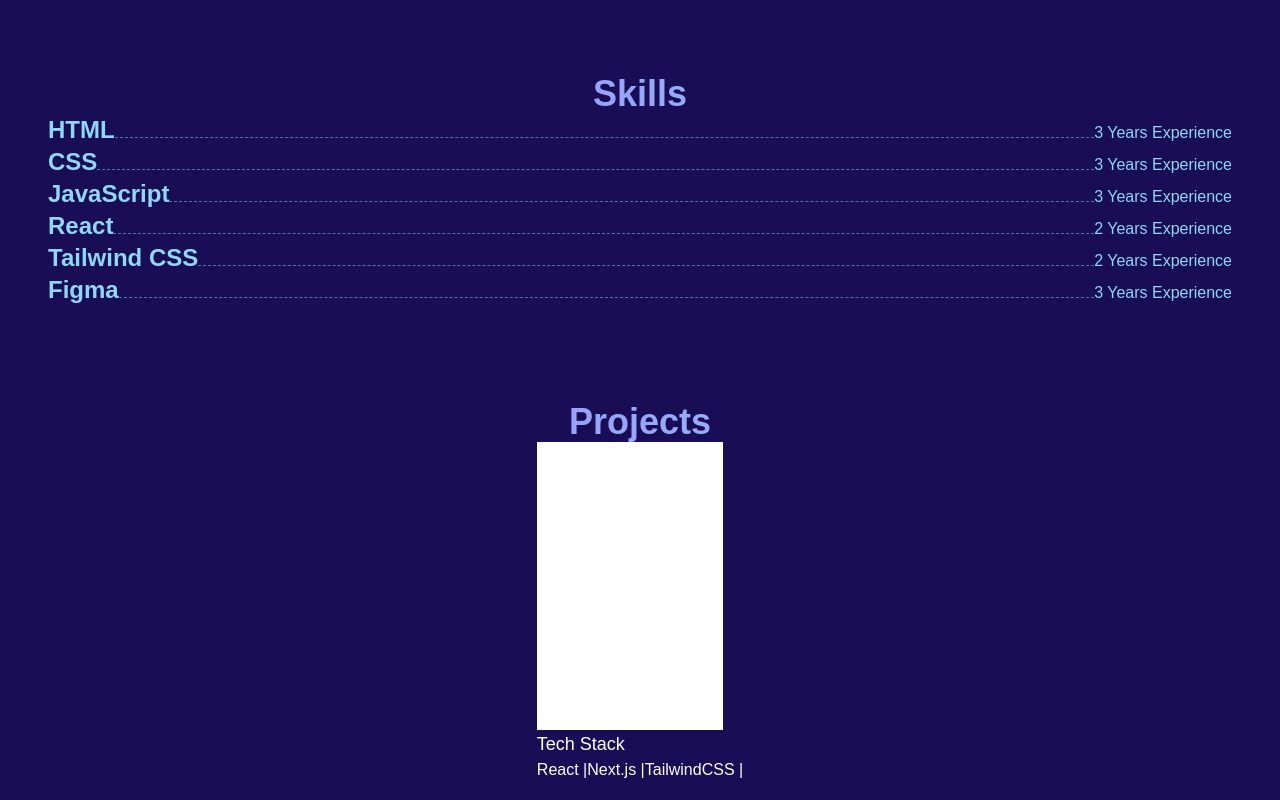
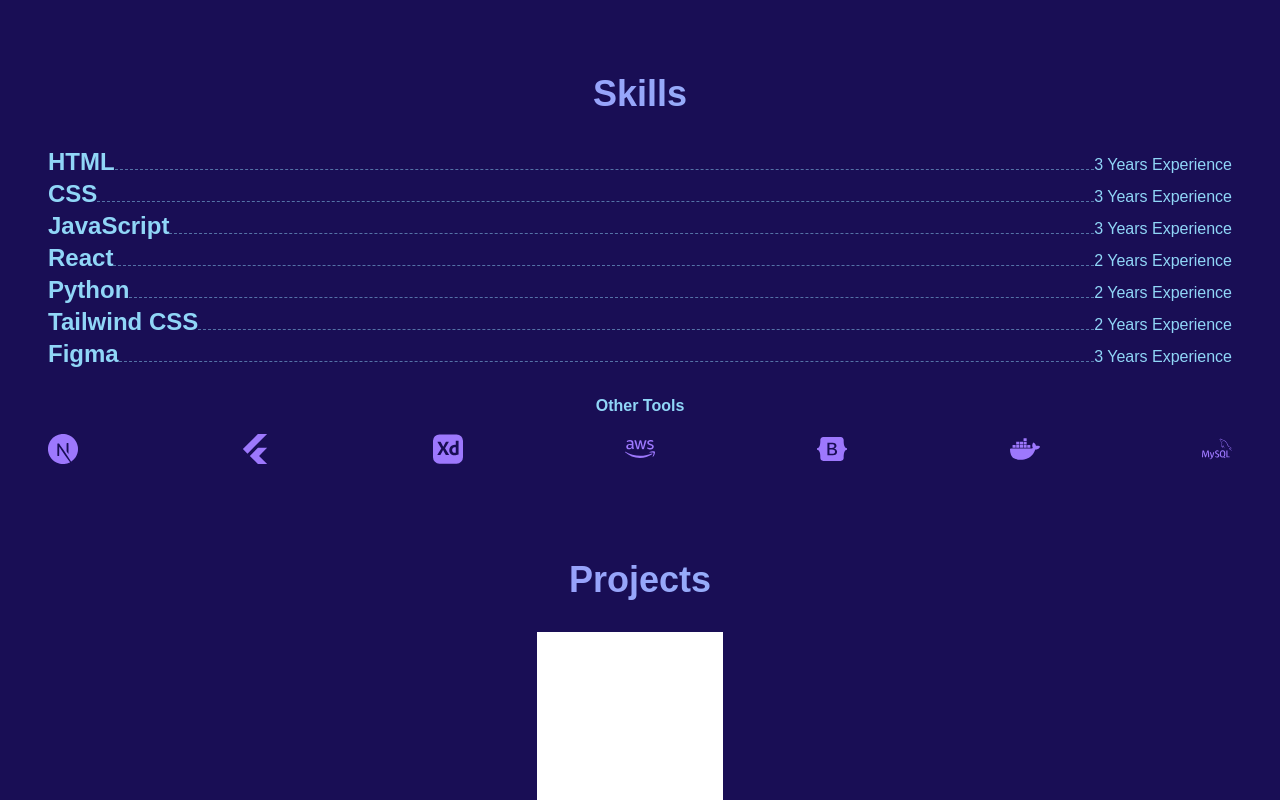
Before and after one commit to princeradebe/portfolio, a React (Vite) app: page / in a window 1280 px wide. Shown: the part 500-1300 px from the top of the page. Built offline with nearby package versions, Linux system fonts and the light colour scheme; a web font is replaced by a local one.

Commit message:
Add icons for other skills

```diff
--- a/src/components/Projects.jsx
+++ b/src/components/Projects.jsx
@@ -4,7 +4,7 @@ import ProjectCard from './cards/ProjectCard'
 const Projects = () => {
     return (
         <div>
-            <h2 className='text-4xl mt-24 text-transparent font-semibold bg-clip-text bg-gradient-to-r to-brand-light-blue from-brand-magenta'>Projects</h2>
+            <h2 className='text-4xl mt-24 mb-8 text-transparent font-semibold bg-clip-text bg-gradient-to-r to-brand-light-blue from-brand-magenta'>Projects</h2>
             <ProjectCard />
         </div>
     )
--- a/src/components/Skills.jsx
+++ b/src/components/Skills.jsx
@@ -1,16 +1,35 @@
 import React from 'react'
 import SkillsComp from './skills/SkillsComp'
+import {
+    SiNextdotjs,
+    SiFlutter,
+    SiAdobexd,
+    SiAmazonaws,
+    SiBootstrap,
+    SiDocker,
+    SiMysql
+} from 'react-icons/si'
 import { skills } from '../data.js'
 
 const Skills = () => {
     return (
         <>
-            <h2 className='text-4xl mt-24 font-semibold text-transparent bg-clip-text bg-gradient-to-r to-brand-light-blue from-brand-magenta'>Skills</h2>
+            <h2 className='text-4xl mt-24 mb-8 font-semibold text-transparent bg-clip-text bg-gradient-to-r to-brand-light-blue from-brand-magenta'>Skills</h2>
             {
                 skills.map(({ id, skill, years }) => (
                     <SkillsComp key={id} skill={skill} years={years} />
                 ))
             }
+            <h2 className='text-brand-light-blue font-semibold mt-6 mb-4'>Other Tools</h2>
+            <div className='flex justify-between text-3xl text-brand-magenta'>
+                <SiNextdotjs title='Next.js' />
+                <SiFlutter title='Flutter' />
+                <SiAdobexd title='Adobe XD' />
+                <SiAmazonaws title='Amazon Web Services' />
+                <SiBootstrap title='Boostrap 5' />
+                <SiDocker title='Docker' />
+                <SiMysql title='MySQL' />
+            </div>
         </>
     )
 }
--- a/src/data.js
+++ b/src/data.js
@@ -22,11 +22,16 @@ export const skills = [
     },
     {
         id: 5,
+        skill: 'Python',
+        years: '2 Years Experience'
+    },
+    {
+        id: 6,
         skill: 'Tailwind CSS',
         years: '2 Years Experience'
     },
     {
-        id: 6,
+        id: 7,
         skill: 'Figma',
         years: '3 Years Experience'
     },
```
